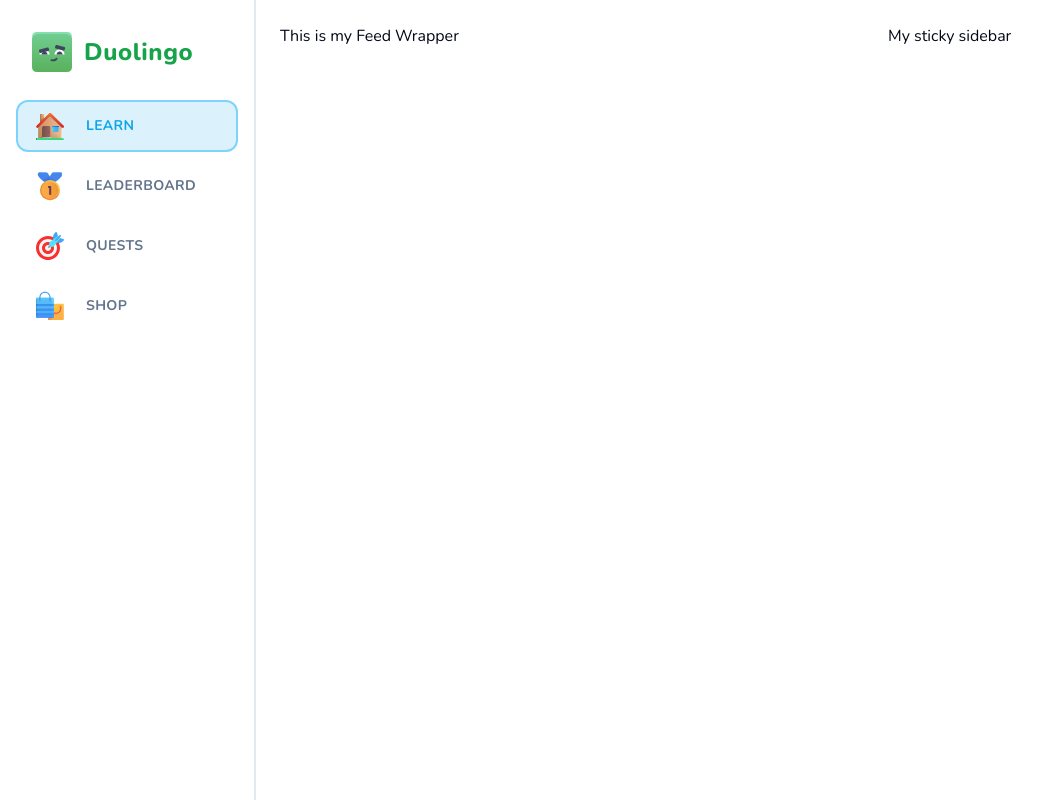
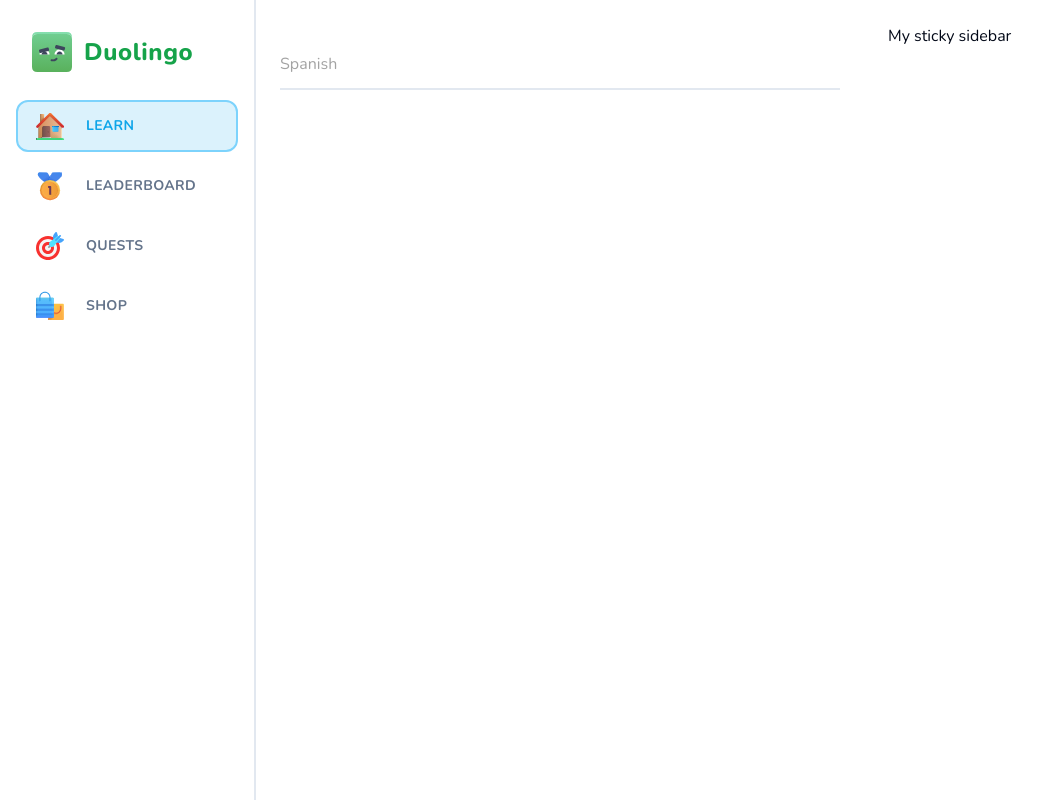
Before and after one commit to KenanRamazanov/Duolingo, a Next.js app: page /learn in a window 1280 px wide. Shown: the whole page, without its empty margins (0-1058 px from the left). Built offline with nearby package versions, Linux system fonts and the light colour scheme.

Commit message:
Creating Header

```diff
--- /dev/null
+++ b/app/(main)/learn/header.tsx
@@ -0,0 +1,12 @@
+import React from 'react'
+type Props = {
+    title: string;
+};
+
+export const Header = ({title} : Props) => {
+  return (
+    <div className='sticky top-0 bg-white pb-3 lg:pt-[28px] flex items-center  justify-between] border-b-2 mb-5 text-neutral-400 lg:z-50'>
+    {title}
+    </div>
+  )
+}
--- a/app/(main)/learn/page.tsx
+++ b/app/(main)/learn/page.tsx
@@ -2,6 +2,7 @@
 import { FeedWrapper } from '@/components/feed-wrapper'
 import { StickyWrapper } from '@/components/sticky-wrapper'
 import React from 'react'
+import { Header } from './header'
 
 const LearnPage = () => {
   return (
@@ -10,7 +11,7 @@ const LearnPage = () => {
           My sticky sidebar
         </StickyWrapper>
         <FeedWrapper>
-          This is my Feed Wrapper
+       <Header title="Spanish"/>
         </FeedWrapper>
     </div>
   )
```
